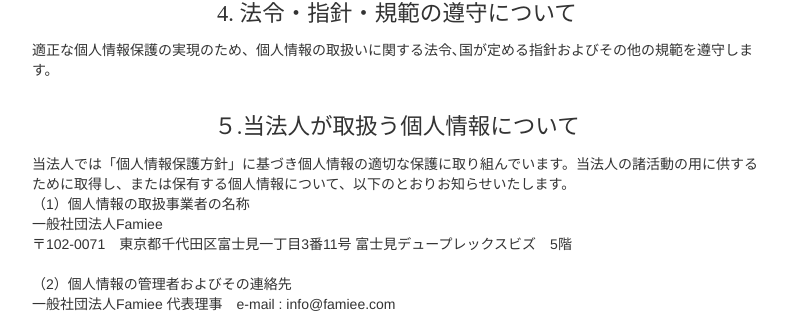
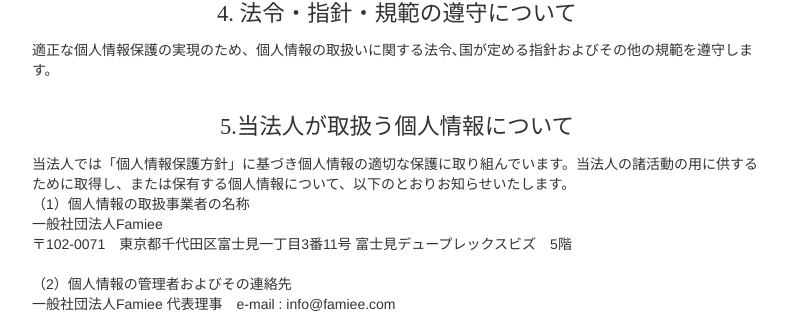
Before and after one commit to kirofutaya/famiee_check, a PHP site: page /PrivacyPolicy.php in a window 1280 px wide. Shown: the part 1089-1404 px from the top of the page, without its empty margins (243-1030 px from the left). Run offline with PHP 8.4, Linux system fonts and the light colour scheme; some libraries are stand-ins or nearby versions; some web fonts are replaced.

Commit message:
PrivacyPolicyの「５」を半角にした。

```diff
--- a/PrivacyPolicy.html
+++ b/PrivacyPolicy.html
@@ -130,7 +130,7 @@
                     <h3>4. 法令・指針・規範の遵守について</h3>
                     <div class="textalign-left">適正な個人情報保護の実現のため、個人情報の取扱いに関する法令､国が定める指針およびその他の規範を遵守します。<br><br></div>
 
-                    <h3>５.当法人が取扱う個人情報について</h3>
+                    <h3>5.当法人が取扱う個人情報について</h3>
                     <div class="textalign-left">当法人では「個人情報保護方針」に基づき個人情報の適切な保護に取り組んでいます。当法人の諸活動の用に供するために取得し、または保有する個人情報について、以下のとおりお知らせいたします。<br>
 
                     （1）個人情報の取扱事業者の名称<br>
--- a/PrivacyPolicy.php
+++ b/PrivacyPolicy.php
@@ -130,7 +130,7 @@
                     <h3>4. 法令・指針・規範の遵守について</h3>
                     <div class="textalign-left">適正な個人情報保護の実現のため、個人情報の取扱いに関する法令､国が定める指針およびその他の規範を遵守します。<br><br></div>
 
-                    <h3>５.当法人が取扱う個人情報について</h3>
+                    <h3>5.当法人が取扱う個人情報について</h3>
                     <div class="textalign-left">当法人では「個人情報保護方針」に基づき個人情報の適切な保護に取り組んでいます。当法人の諸活動の用に供するために取得し、または保有する個人情報について、以下のとおりお知らせいたします。<br>
 
                     （1）個人情報の取扱事業者の名称<br>
```
